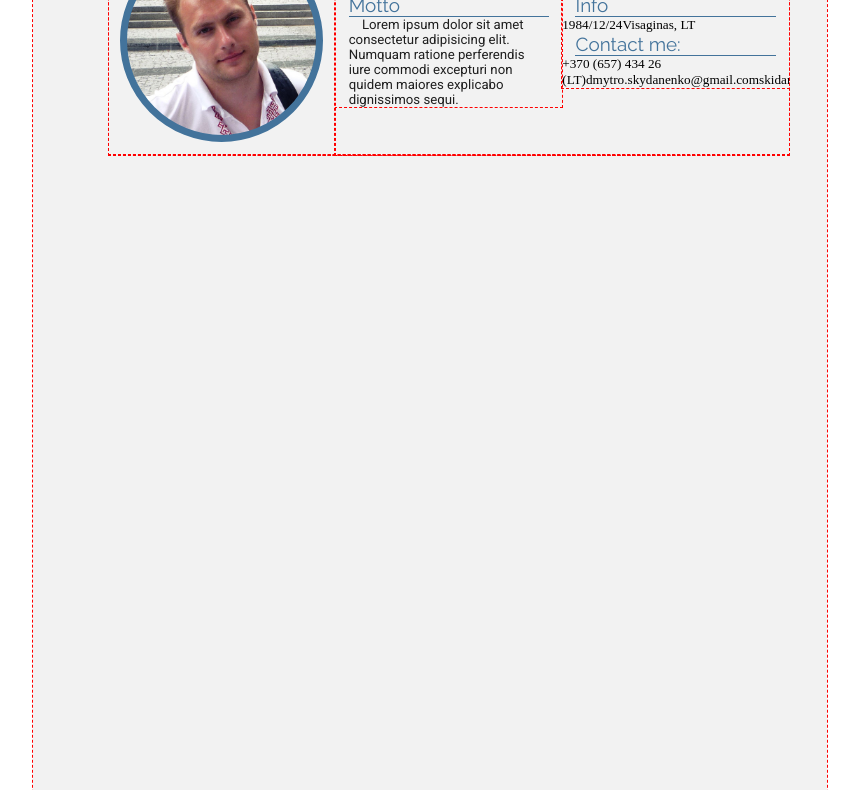
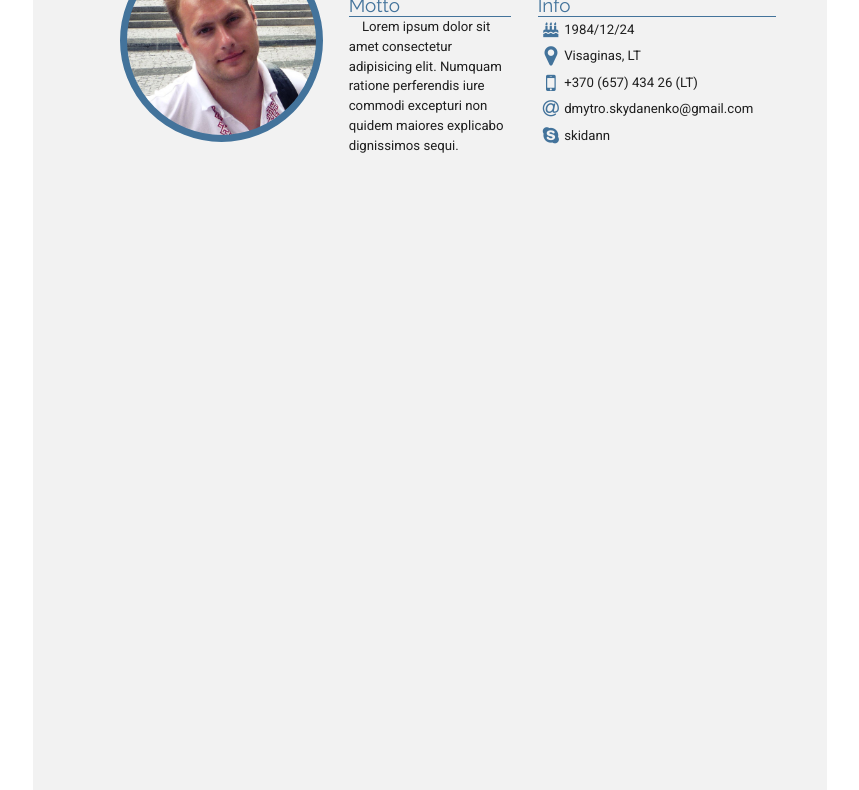
Before and after one commit to codebayowl/cv, a plain HTML site: page src/pug/index.pug in a window 1280 px wide. Shown: the part 110-900 px from the top of the page, without its empty margins (210-1069 px from the left). Drawn offline with nearby package versions, Linux system fonts and the light colour scheme; files that its build step writes are made by us from their sources; files whose address does not match are found by name.

Commit message:
Header +.fa

```diff
--- a/src/pug/index.pug
+++ b/src/pug/index.pug
@@ -15,7 +15,7 @@ html(lang="en")
 						h3 Info
 						span.cred.birth 1984/12/24
 						span.cred.location Visaginas, LT
-						h3 Contact me:
+						//-h3 Contact me:
 						span.cred.cell +370 (657) 434 26 (LT)
 						//-span.cred.cell +380 (67) 550 53 50 (UA)
 						span.cred.email dmytro.skydanenko@gmail.com
--- a/src/scss/common.scss
+++ b/src/scss/common.scss
@@ -27,6 +27,13 @@ h3 {
 p {
 	font-family: $font-usual;
 	text-indent: $basic;
+	line-height: $basic * 1.5;
 	padding: 0 $basic;
 	color: $color-dark;
 }
+
+span {
+	font-family: $font-usual;
+	line-height: $basic * 1.5;
+	color: $color-dark;
+}
--- a/src/scss/main.scss
+++ b/src/scss/main.scss
@@ -7,7 +7,7 @@
 	width: 190mm;
 	height: 277mm;
 	background: $color-bg;
-	outline: $test;
+	//outline: $test;
 	padding: 10mm;
 	@media print {
 		padding: 0;
@@ -20,7 +20,7 @@ header, main, footer {
 	display: inline-block;
 	width: 180mm;
 	margin-left: 10mm;
-	outline: $test;
+	//outline: $test;
 }
 
 #photo {
@@ -28,14 +28,14 @@ header, main, footer {
 	vertical-align: top;
 	width: 60mm;
 	height: 60mm;
-	outline: $test;
+	//outline: $test;
 }
 #info {
 	display: inline-block;
 	vertical-align: top;
 	width: 120mm;
 	height: 60mm;
-	outline: $test;
+	//outline: $test;
 	overflow: hidden;
 }
 #profilephoto {
@@ -55,6 +55,86 @@ header, main, footer {
 #about, #credits {
 	display: inline-block;
 	vertical-align: top;
-	width: 60mm;
-	outline: $test;
+	width: 50mm;
+	//outline: $test;
 }
+#credits {
+	width: 70mm;
+}
+
+.cred {
+	display: block;
+	position: relative;
+	margin-left: $basic * 3;
+	line-height: $basic * 2;
+}
+.birth {
+	&::before {
+		content: '\f1fd';
+		font-family: FontAwesome;
+		font-size: 4mm;
+		text-align: center;
+		position: absolute;
+		width: $basic * 2;
+		height: $basic * 2;
+		top: 0;
+		left: -7mm;
+		color: $color-main;
+	}
+}
+.location {
+	&::before {
+		content: '\f041';
+		font-family: FontAwesome;
+		font-size: 6mm;
+		text-align: center;
+		position: absolute;
+		width: $basic * 2;
+		height: $basic * 2;
+		top: 0;
+		left: -7mm;
+		color: $color-main;
+	}
+}
+.cell {
+	&::before {
+		content: '\f10b';
+		font-family: FontAwesome;
+		font-size: 6mm;
+		text-align: center;
+		position: absolute;
+		width: $basic * 2;
+		height: $basic * 2;
+		top: 0;
+		left: -7mm;
+		color: $color-main;
+	}
+}
+.email {
+	&::before {
+		content: '\f1fa';
+		font-family: FontAwesome;
+		font-size: 5mm;
+		text-align: center;
+		position: absolute;
+		width: $basic * 2;
+		height: $basic * 2;
+		top: 0;
+		left: -7mm;
+		color: $color-main;
+	}
+}
+.skype {
+	&::before {
+		content: '\f17e';
+		font-family: FontAwesome;
+		font-size: 5mm;
+		text-align: center;
+		position: absolute;
+		width: $basic * 2;
+		height: $basic * 2;
+		top: 0;
+		left: -7mm;
+		color: $color-main;
+	}
+}
```
Also changed, not shown: css/styles.css, index.html, 1 other file.
